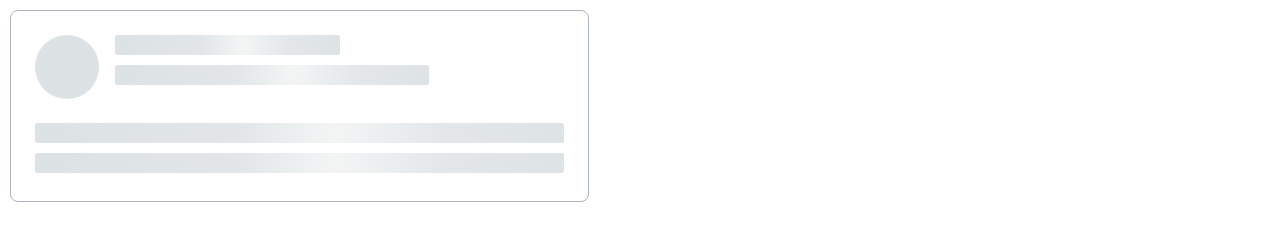
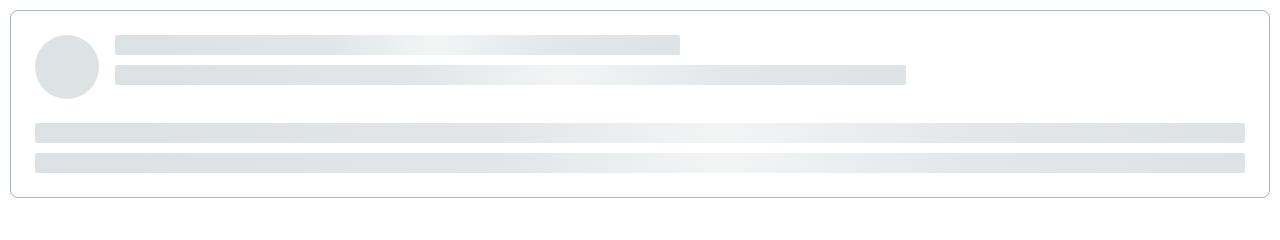
Before and after one commit to js-tasks-ru/htmlcss-20210409_anosov-te, a website: page 04-lection2/02-skeleton/index.html in a window 1280 px wide. Drawn offline with Linux system fonts and the light colour scheme.

Commit message:
Fixes after review

```diff
--- a/04-lection2/02-skeleton/index.html
+++ b/04-lection2/02-skeleton/index.html
@@ -9,15 +9,15 @@
     </head>
     <body>
         <div class="skeleton__body">
-            <div class="skeleton__header__container">
+            <div class="skeleton__header-container">
                 <div class="skeleton__circle"></div>
-                <div class="skeleton__line__container margin-left">
+                <div class="skeleton__line-container margin-left">
                     <div class="skeleton__loading-line skeleton__short-loading-line margin-bottom"></div>
                     <div class="skeleton__loading-line skeleton__middle-loading-line"></div>
                 </div>
             </div>
-            <div class="skeleton__body__container">
-                <div class="skeleton__line__container">
+            <div class="skeleton__body-container">
+                <div class="skeleton__line-container">
                     <div class="skeleton__loading-line margin-bottom"></div>
                     <div class="skeleton__loading-line"></div>
                 </div>
--- a/04-lection2/02-skeleton/skeleton.css
+++ b/04-lection2/02-skeleton/skeleton.css
@@ -6,8 +6,6 @@
     /* temporary margin for testing */
     margin: 10px;
     padding: 24px;
-    width: 579px;
-    height: 192px;
 
     border: 1px solid var(--grey-3);
     box-sizing: border-box;
@@ -15,7 +13,7 @@
     background: var(--white);
 }
 
-.skeleton__header__container {
+.skeleton__header-container {
     margin-bottom: 24px;
     display: flex;
     flex: 1 0 auto;
@@ -23,15 +21,14 @@
     align-items: flex-start;
 }
 
-.skeleton__body__container {
+.skeleton__body-container {
     display: flex;
     flex: 1 0 auto;
-    flex-direction: column;
     justify-content: space-between;
-    align-items: flex-end;
+    align-items: flex-start;
 }
 
-.skeleton__line__container {
+.skeleton__line-container {
     display: flex;
     flex: 1 0 auto;
     flex-direction: column;
@@ -48,7 +45,7 @@
 }
 
 .skeleton__loading-line {
-    width: 529px;
+    width: 100%;
     height: 20px;
     border-radius: 2px;
 
```
